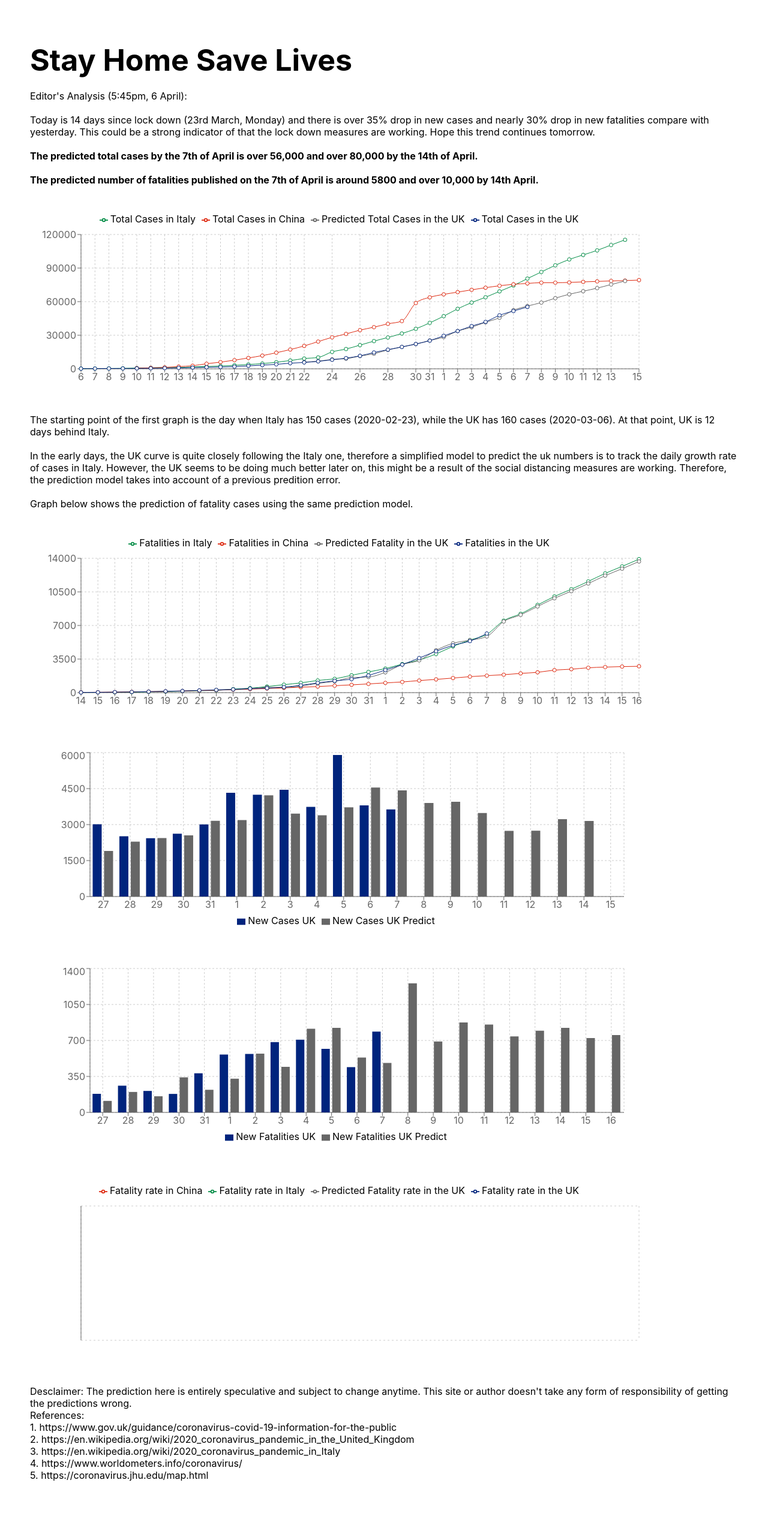
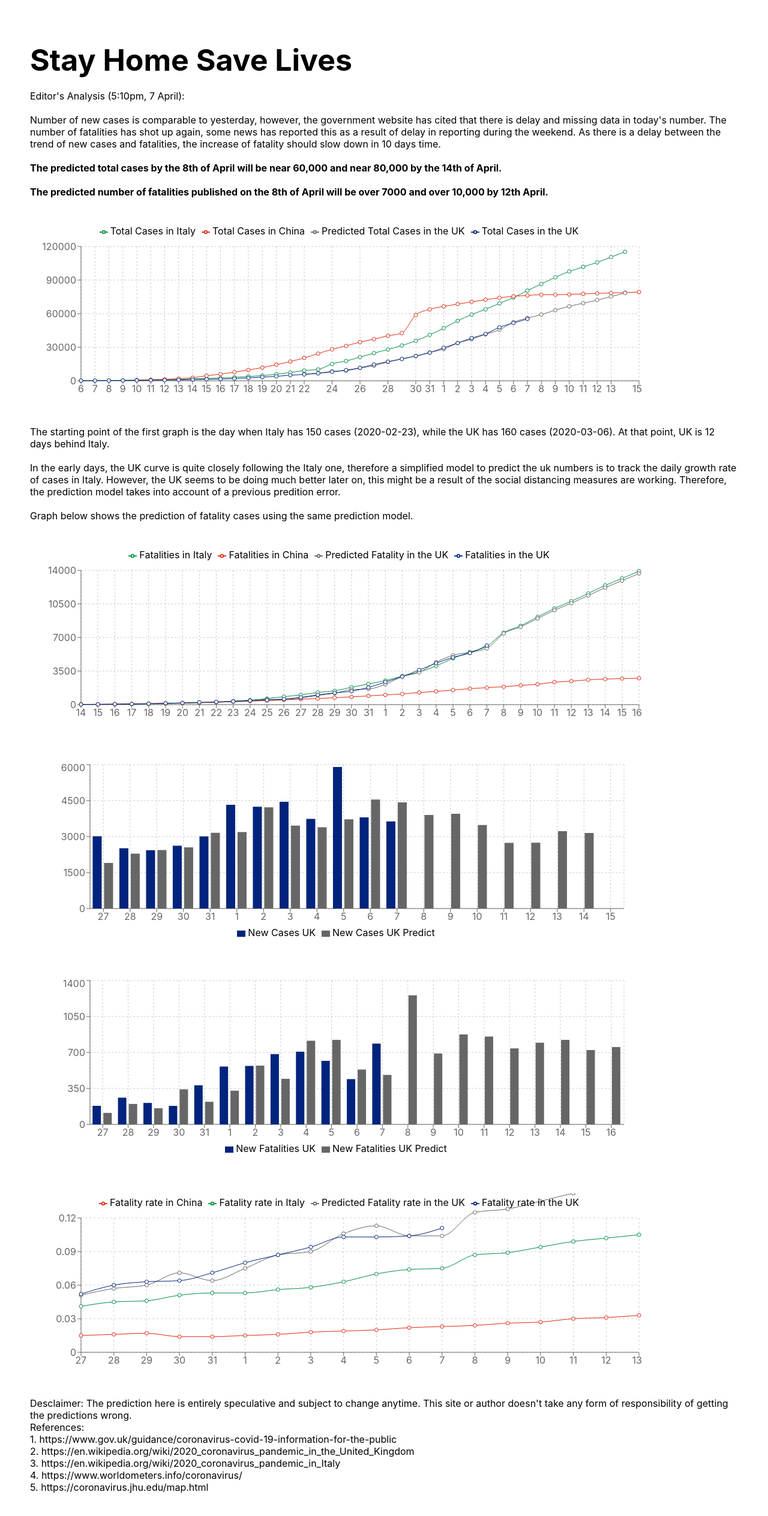
Before and after one commit to linamm/coronachart, a React (Create React App) app in the folder coronachart/: page / in a window 1280 px wide. Shown: the top 2528 px of the page at 60% size. Built offline with nearby package versions, Linux system fonts and the light colour scheme.

Commit message:
update comments

```diff
--- a/coronachart/src/App.js
+++ b/coronachart/src/App.js
@@ -91,20 +91,20 @@ function App() {
       </div>
 
       <div style={styles.paragraph}>
-        Editor's Analysis (5:45pm, 6 April):
+        Editor's Analysis (5:10pm, 7 April):
         </div>
         <div style={styles.paragraph}>
-          Today is 14 days since lock down (23rd March, Monday) and there is over 35% drop in new cases and nearly 30% drop in new fatalities compare with yesterday. This could be a strong indicator of that the lock down measures are working. Hope this trend continues tomorrow.
+          Number of new cases is comparable to yesterday, however, the government website has cited that there is delay and missing data in today's number. The number of fatalities has shot up again, some news has reported this as a result of delay in reporting during the weekend. As there is a delay between the trend of new cases and fatalities, the increase of fatality should slow down in 10 days time.
         </div>
 
       <div style={styles.paragraph}>
         <b>
-          The predicted total cases by the 7th of April is over 56,000 and over 80,000 by the 14th of April.
+          The predicted total cases by the 8th of April will be near 60,000 and near 80,000 by the 14th of April.
         </b>
       </div>
       <div style={styles.paragraph}>
         <b>
-          The predicted number of fatalities published on the 7th of April is around 5800 and over 10,000 by 14th April.
+          The predicted number of fatalities published on the 8th of April will be over 7000 and over 10,000 by 12th April.
         </b>
       </div>
 
--- a/coronachart/src/Data.js
+++ b/coronachart/src/Data.js
@@ -96,6 +96,6 @@ export const newCases = getNewCases(totalCases, ['uk', 'uk_predict', 'it'], ['uk
 export const newFatalityCases = getNewCases(fatalityCases, ['uk', 'uk_predict'], ['uk', 'uk']).slice(TodayFatalityIndex - 12, TodayFatalityIndex + 10 ); // Past 12 days and Future 10 days
 
 export const fatalityRates = getFatalityRates(
-  fatalityCases.slice(TodayFatalityIndex - 12, TodayFatalityIndex + 10),
-  totalCases.slice(TodayTotalIndex - 12, TodayTotalIndex + 10),
+  fatalityCases.slice(TodayFatalityIndex - 12, TodayFatalityIndex + 7),
+  totalCases.slice(TodayTotalIndex - 12, TodayTotalIndex + 7),
   ['uk', 'it', 'uk_predict', 'cn']);
```
